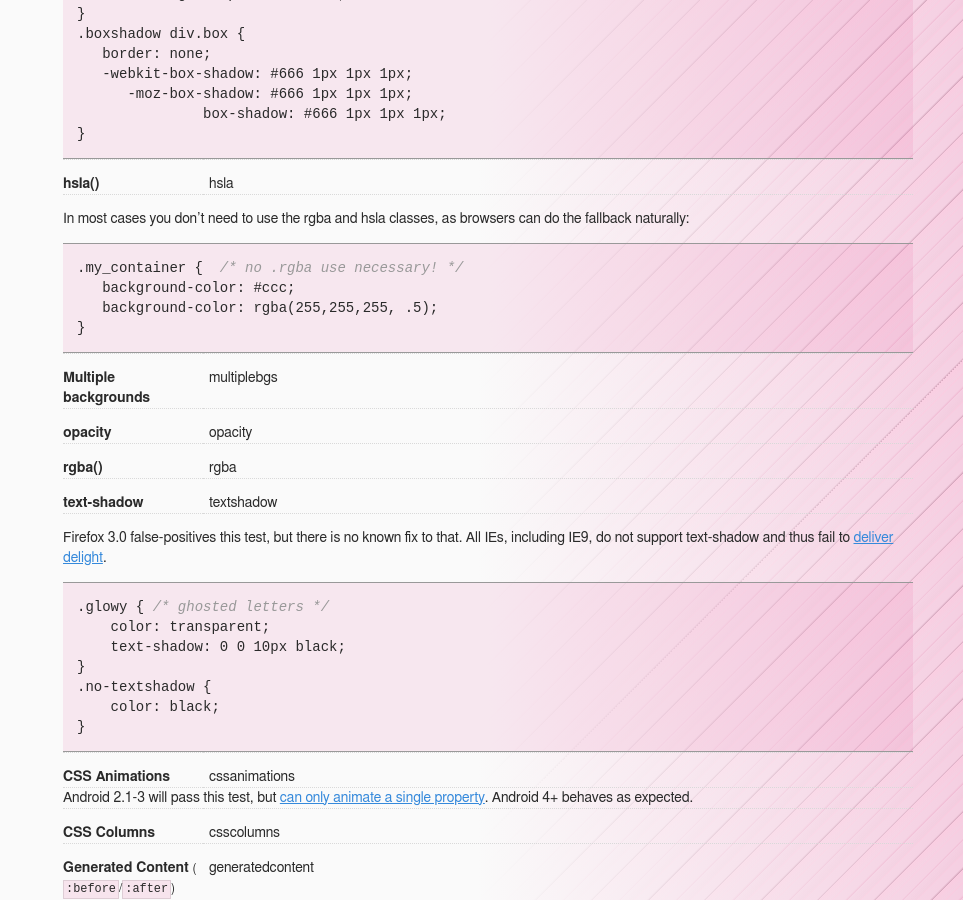
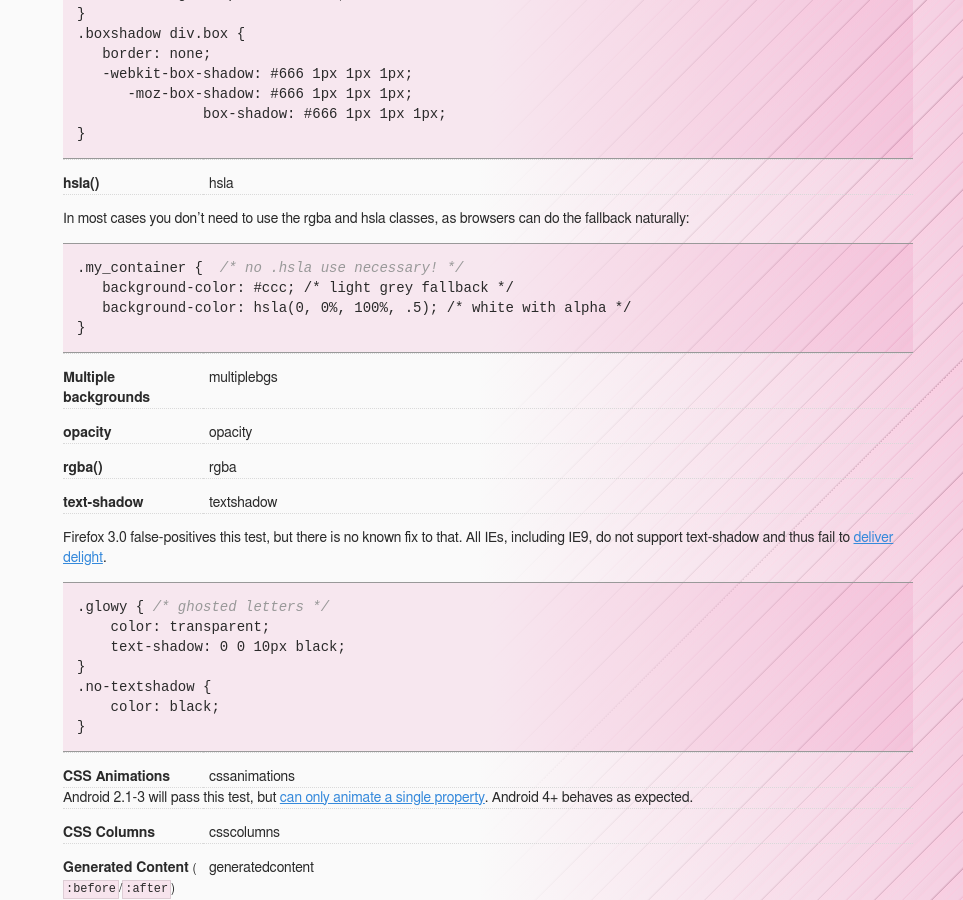
Before and after one commit to Modernizr/the-old-modernizr.com, a Jekyll site: the page built from docs/index.html, in a window 1280 px wide and 900 px high, scrolled down 4294 px. Shown: the whole window, without its empty margins (317-1280 px from the left). Built offline with Jekyll 4.4.1, drawn with Linux system fonts in a browser that asks for light colours; nearby versions of some CDN libraries; Markdown is read by kramdown in place of the engine named in the settings.

Commit message:
better rgba fallback docs. fixes Modernizr/Modernizr/530

```diff
--- a/docs/index.html
+++ b/docs/index.html
@@ -259,9 +259,9 @@ Modernizr.load([
                   <tr><td id="hslanotes" colspan="2">
                      <p>In most cases you don’t need to use the rgba and hsla classes, as browsers can do the fallback naturally:</p>
 <pre>
-.my_container {  <span class="comment">/* no .rgba use necessary! */</span>
-   background-color: #ccc;
-   background-color: rgba(255,255,255, .5);
+.my_container {  <span class="comment">/* no .hsla use necessary! */</span>
+   background-color: #ccc; /* light grey fallback */
+   background-color: hsla(0, 0%, 100%, .5); /* white with alpha */
 }
 </pre>
                      </td>
```
